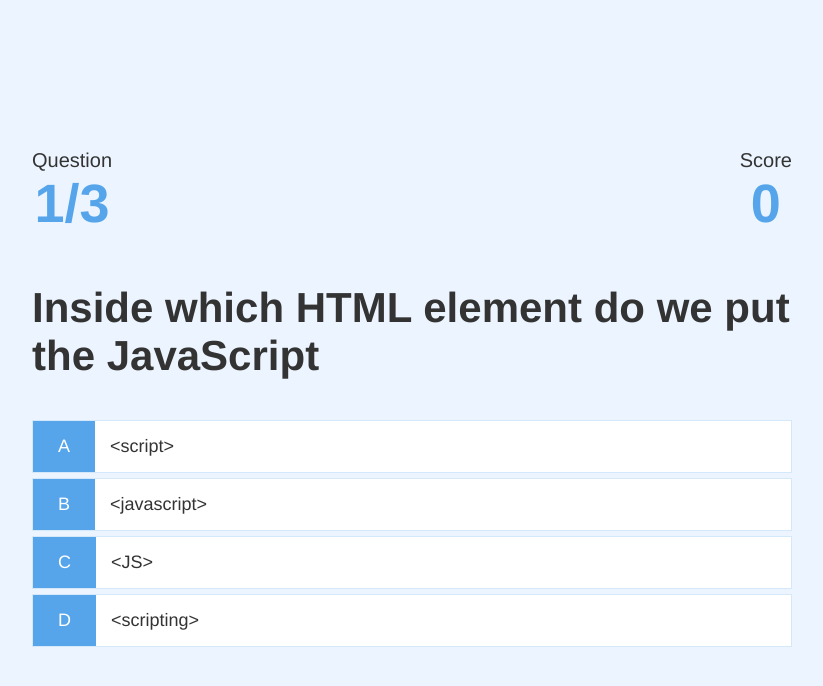
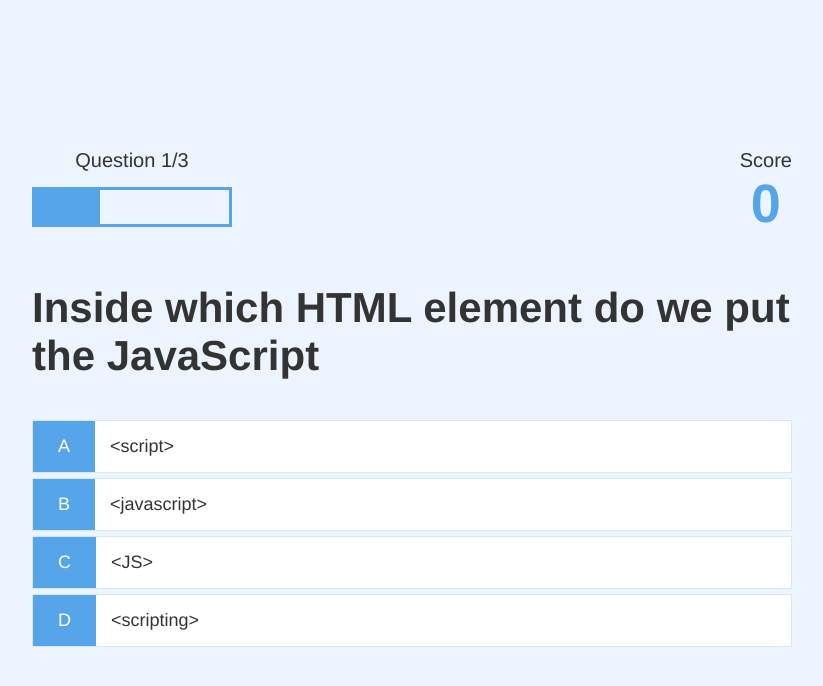
Before and after one commit to thedeepakmaurya/quizapp, a plain HTML site: page game.html in a window 1280 px wide. Shown: the whole page, without its empty margins (228-1051 px from the left). Drawn offline with Linux system fonts and the light colour scheme.

Commit message:
progres Bar Added

```diff
--- a/game.css
+++ b/game.css
@@ -48,3 +48,16 @@
 .hud-main-text{
     text-align: center;
 }
+
+#progressBar{
+    width: 20rem;
+    height: 4rem;
+    border: 0.3rem solid #56a5eb;
+    margin-top: 1.5rem;
+}
+
+#progressBarFull{
+    height: 3.4rem;
+    background-color: #56a5eb;
+    width: 50%;
+}
--- a/game.html
+++ b/game.html
@@ -14,11 +14,12 @@
         <div id="game" class="justify-center flex-column">
             <div id="hud">
                 <div id="hud-item">
-                    <p class="hud-prefix">
+                    <p id="progressText" class="hud-prefix">
                         Question
                     </p>
-                    <h1 class="hud-main-text" id="questionCounter">
-                    </h1>
+                    <div id="progressBar">
+                        <div id="progressBarFull"></div>
+                    </div>
                 </div>
                 <div id="hud-item">
                     <p class="hud-prefix">
--- a/game.js
+++ b/game.js
@@ -1,7 +1,8 @@
 const question = document.getElementById("question");
 const choices = document.getElementsByClassName("choice-text");
-const questionCounterText = document.getElementById("questionCounter");
+const progressText = document.getElementById("progressText");
 const scoreText = document.getElementById("score");
+const progressBarFull = document.getElementById("progressBarFull");
 
 let currentQuestion = {};
 let acceptingAnswers = false;
@@ -56,7 +57,10 @@ getNewQuestion = () => {
     }
 
     questionCounter++;
-    questionCounterText.innerText = `${questionCounter}/${MAX_QUESTIONS}`;
+    progressText.innerText = `Question ${questionCounter}/${MAX_QUESTIONS}`;
+
+    //Update ProgressBar
+    progressBarFull.style.width = `${(questionCounter/MAX_QUESTIONS) * 100}%`;
 
     const questionIndex = Math.floor(Math.random() * availableQuestions.length)
     currentQuestion = availableQuestions[questionIndex];
```
